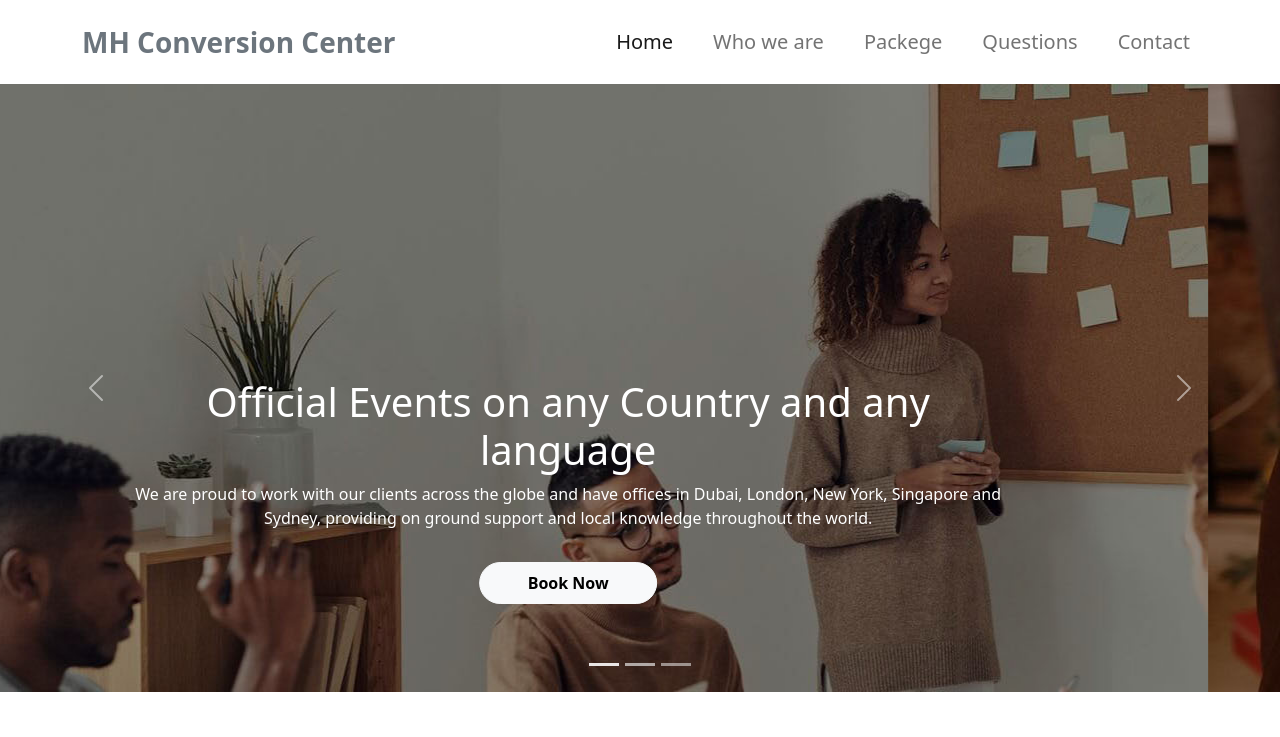
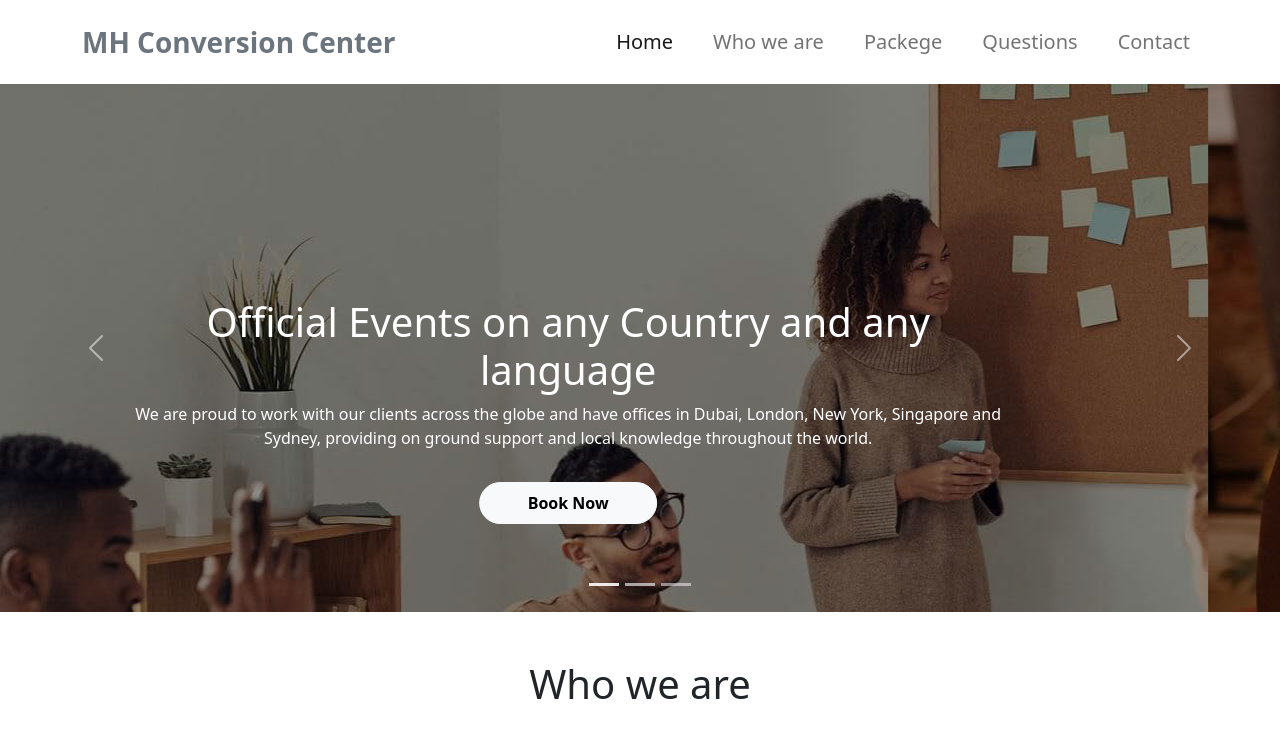
Before and after one commit to mehedy201/Conversion-center-landing-page-with-bootstrap, a plain HTML site: page index.html in a window 1280 px wide. Shown: the top 737 px of the page. Drawn offline with nearby package versions, Linux system fonts and the light colour scheme.

Commit message:
Update style.css

```diff
--- a/style.css
+++ b/style.css
@@ -5,7 +5,7 @@ body{
 }
 /* header area  */
 .carousel-item{
-    height: 38rem;
+    height: 33rem;
 }
 .nav-link{
     font-weight: 500;
```
